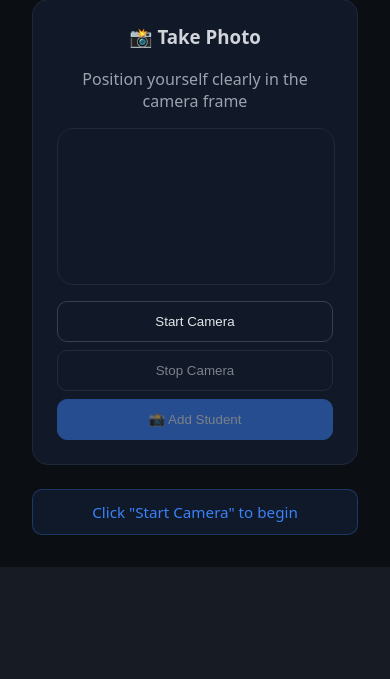
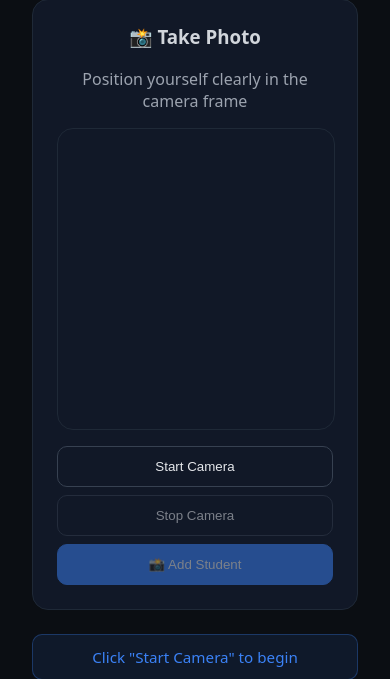
Before and after one commit to davidolun/AI-facial-recognition-attendance-system, a Django app: page /add_student/ in a window 390 px wide. Shown: the part 823-1502 px from the top of the page. Before the commit the page ends 1390 px from the top, so only its background shows below. Run offline with Django 5.2, Linux system fonts and the light colour scheme; a user stored in the database is signed in.

Commit message:
Improve mobile responsiveness: taller webcam frames and add student button
- Make webcam frames taller on mobile (4:3 aspect ratio, 300px min-height)
- Applied to both home page and add student page
- Add 'Add Student' button in My Students section when no students found
- Button automatically switches to Add Students tab when clicked
- Better mobile experience for face recognition and user navigation

```diff
--- a/templates/add_student.html
+++ b/templates/add_student.html
@@ -188,6 +188,11 @@
 
       button {
         width: 100%;
+      }
+
+      .cam {
+        aspect-ratio: 4/3;
+        min-height: 300px;
       }
     }
   </style>
--- a/templates/home.html
+++ b/templates/home.html
@@ -233,6 +233,10 @@
       }
       .session-details {
         grid-template-columns: 1fr;
+      }
+      .cam {
+        aspect-ratio: 4/3;
+        min-height: 300px;
       }
     }
   </style>
```
Also changed, not shown: templates/class_management.html (+11 -0 lines), README.md.
